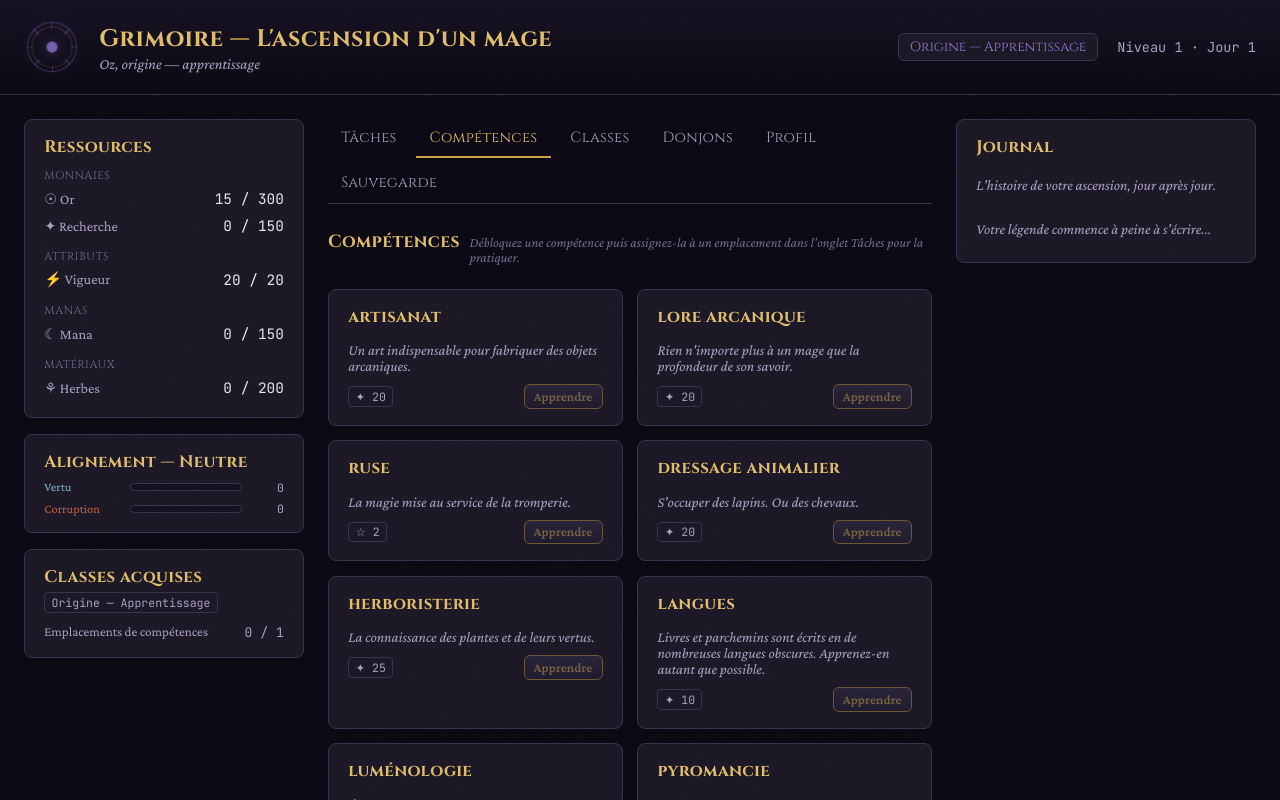
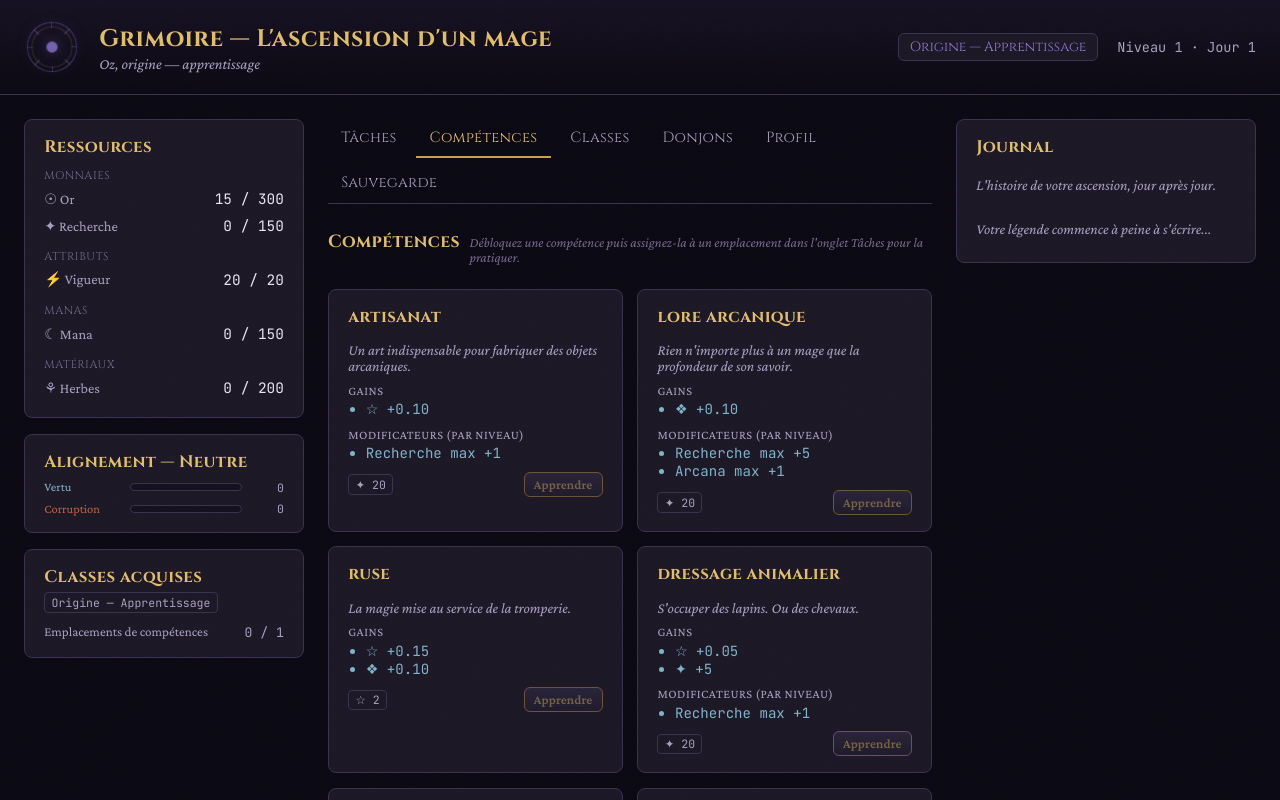
Before and after one commit to QGonnon/Grimoire, a Vue app: page / in a window 1280 px wide. Both pictures are taken after a click on the button "Compétences". Shown: the top 800 px of the page. Built offline with nearby package versions, Linux system fonts and the light colour scheme.

Commit message:
feat: enhance gameplay mechanics with boss encounters and improved resource management

```diff
--- a/src/components/tabs/ClassesTab.vue
+++ b/src/components/tabs/ClassesTab.vue
@@ -14,14 +14,14 @@ function costLabel(cost: Partial<Record<ResourceId, number>>): string {
   return entries.map(([res, amt]) => `${RESOURCE_MAP[res]?.symbol ?? '?'} ${formatNumber(amt)}`).join('  ·  ');
 }
 
-function bonusLabel(mod: Record<string, number | string>): string {
+function bonusList(mod: Record<string, number | string>): string[] {
   const parsed = parseMods(mod, RESOURCE_IDS, SKILL_IDS);
   const parts: string[] = [];
   for (const [id, v] of Object.entries(parsed.resourceRate)) parts.push(`${RESOURCE_MAP[id]?.name ?? id} +${Math.round(v * 100)}%`);
-  for (const [id, v] of Object.entries(parsed.resourceMax)) parts.push(`${RESOURCE_MAP[id]?.name ?? id} plafond +${formatNumber(v)}`);
+  for (const [id, v] of Object.entries(parsed.resourceMax)) parts.push(`${RESOURCE_MAP[id]?.name ?? id} max +${formatNumber(v)}`);
   for (const [id, v] of Object.entries(parsed.skillMax)) parts.push(`${SKILL_MAP[id]?.name ?? id} niveau +${formatNumber(v)}`);
   for (const [id, v] of Object.entries(parsed.skillRate)) parts.push(`${SKILL_MAP[id]?.name ?? id} apprentissage +${Math.round(v * 100)}%`);
-  return parts.length ? parts.join('  ·  ') : 'Aucun bonus direct';
+  return parts;
 }
 
 function alignmentLabel(mod: Record<string, number | string>): string | null {
@@ -66,9 +66,13 @@ function visible(c: (typeof CLASSES)[number]): boolean {
           >
             <h3>{{ c.name }}<span v-if="c.secret" class="badge" style="margin-left: 0.5em">secrète</span></h3>
             <p class="desc">{{ c.description }}</p>
-            <div class="stats">
-              <span>{{ bonusLabel(c.mod) }}</span>
+            <div v-if="bonusList(c.mod).length" class="stats-group">
+              <span class="stats-label">Modificateurs</span>
+              <ul class="stats-list">
+                <li v-for="(b, i) in bonusList(c.mod)" :key="i">{{ b }}</li>
+              </ul>
             </div>
+            <p v-else class="desc">Aucun bonus direct</p>
             <p v-if="alignmentLabel(c.mod)" class="desc" style="color: var(--ember)">
               {{ alignmentLabel(c.mod) }} à l'adoption
             </p>
--- a/src/components/tabs/SkillsTab.vue
+++ b/src/components/tabs/SkillsTab.vue
@@ -8,10 +8,12 @@ import {
   canUnlockSkill,
   unlockSkill,
 } from '../../composables/useGame';
-import { SKILLS, xpForLevel, skillLevel } from '../../data/skills';
-import { RESOURCE_MAP } from '../../data/resources';
+import { SKILLS, SKILL_MAP, xpForLevel, skillLevel } from '../../data/skills';
+import { RESOURCE_MAP, RESOURCE_IDS } from '../../data/resources';
+import { SKILL_IDS } from '../../data/skills';
+import { parseMods } from '../../engine/expr';
 import { formatNumber } from '../../utils/format';
-import type { ResourceId } from '../../types';
+import type { ModMap, ResourceId } from '../../types';
 
 function progressPercent(id: string): number {
   const level = effectiveSkillLevel(id);
@@ -30,6 +32,21 @@ function costLabel(cost: Partial<Record<ResourceId, number>>): string {
   return entries.map(([res, amt]) => `${RESOURCE_MAP[res]?.symbol ?? ''} ${formatNumber(amt)}`).join('  ·  ');
 }
 
+function resultList(result: Partial<Record<ResourceId, number>>): string[] {
+  const entries = Object.entries(result) as [ResourceId, number][];
+  return entries.map(([res, amt]) => `${RESOURCE_MAP[res]?.symbol ?? res} +${formatNumber(amt)}`);
+}
+
+function modList(mod: ModMap): string[] {
+  const parsed = parseMods(mod, RESOURCE_IDS, SKILL_IDS);
+  const parts: string[] = [];
+  for (const [id, v] of Object.entries(parsed.resourceRate)) parts.push(`${RESOURCE_MAP[id]?.name ?? id} +${Math.round(v * 100)}%`);
+  for (const [id, v] of Object.entries(parsed.resourceMax)) parts.push(`${RESOURCE_MAP[id]?.name ?? id} max +${formatNumber(v)}`);
+  for (const [id, v] of Object.entries(parsed.skillMax)) parts.push(`${SKILL_MAP[id]?.name ?? id} niveau +${formatNumber(v)}`);
+  for (const [id, v] of Object.entries(parsed.skillRate)) parts.push(`${SKILL_MAP[id]?.name ?? id} apprentissage +${Math.round(v * 100)}%`);
+  return parts;
+}
+
 const visibleSkills = computed(() => SKILLS.filter((s) => skillUnlocked(s.id) || skillRequirementMet(s.id)));
 const lockedCount = computed(() => SKILLS.length - visibleSkills.value.length);
 </script>
@@ -44,6 +61,18 @@ const lockedCount = computed(() => SKILLS.length - visibleSkills.value.length);
       <div v-for="skill in visibleSkills" :key="skill.id" class="card" :class="{ owned: skillUnlocked(skill.id) }">
         <h3>{{ skill.name }}</h3>
         <p class="desc">{{ skill.description }}</p>
+        <div v-if="resultList(skill.result).length" class="stats-group">
+          <span class="stats-label">Gains</span>
+          <ul class="stats-list">
+            <li v-for="(r, i) in resultList(skill.result)" :key="i">{{ r }}</li>
+          </ul>
+        </div>
+        <div v-if="modList(skill.mod).length" class="stats-group">
+          <span class="stats-label">Modificateurs (par niveau)</span>
+          <ul class="stats-list">
+            <li v-for="(m, i) in modList(skill.mod)" :key="i">{{ m }}</li>
+          </ul>
+        </div>
         <template v-if="skillUnlocked(skill.id)">
           <div class="progress-bar">
             <div :style="{ width: progressPercent(skill.id) + '%' }"></div>
--- a/src/composables/useGame.ts
+++ b/src/composables/useGame.ts
@@ -50,6 +50,7 @@ function createInitialState(): GameState {
       bar: 0,
       encountersDone: 0,
       inCombat: false,
+      isBoss: false,
       monsterId: null,
       monsterHp: 0,
       monsterMaxHp: 0,
@@ -420,6 +421,7 @@ export function switchDungeon(id: string) {
       bar: 0,
       encountersDone: 0,
       inCombat: false,
+      isBoss: false,
       monsterId: null,
       monsterHp: 0,
       monsterMaxHp: 0,
@@ -458,6 +460,7 @@ function checkDungeonCompletion(def: DungeonDef) {
     bar: 0,
     encountersDone: 0,
     inCombat: false,
+    isBoss: false,
     monsterId: null,
     monsterHp: 0,
     monsterMaxHp: 0,
@@ -478,6 +481,7 @@ function resolveEncounter(def: DungeonDef) {
     }
     const hp = isBossFight ? Math.round(monster.hp * 1.5) : monster.hp;
     prog.inCombat = true;
+    prog.isBoss = isBossFight;
     prog.monsterId = monsterId;
     prog.monsterMaxHp = hp;
     prog.monsterHp = hp;
@@ -517,11 +521,20 @@ function tickDungeon() {
     prog.monsterHp -= playerPower();
     if (prog.monsterHp <= 0) {
       const monster = prog.monsterId ? MONSTER_MAP[prog.monsterId] : null;
+      const rolls = prog.isBoss ? 2 : 1;
+      const gained: Partial<Record<ResourceId, number>> = {};
+      for (let i = 0; i < rolls && def.loot.length > 0; i++) {
+        const entry = def.loot[Math.floor(Math.random() * def.loot.length)];
+        const amount = entry.min + Math.random() * (entry.max - entry.min);
+        addResource(entry.resource, amount);
+        gained[entry.resource] = (gained[entry.resource] ?? 0) + amount;
+      }
       prog.inCombat = false;
+      prog.isBoss = false;
       prog.monsterId = null;
       prog.encountersDone++;
       prog.bar = 0;
-      addJournal(`Vous triomphez de ${monster?.name ?? 'la créature'} dans ${def.name}.`);
+      addJournal(`Vous triomphez de ${monster?.name ?? 'la créature'} dans ${def.name}.${gainsLabel(gained)}`);
       checkDungeonCompletion(def);
     }
     return;
--- a/src/data/resources.ts
+++ b/src/data/resources.ts
@@ -21,14 +21,14 @@ export const RESOURCES: ResourceDef[] = [
 
   // Manas
   { id: 'mana', name: 'Mana', symbol: '☾', category: 'mana', baseCap: 150, color: '#7fb3c9' },
-  { id: 'fire', name: 'Mana de Feu', symbol: '🜂', category: 'mana', baseCap: 0, color: '#c1603c' },
-  { id: 'water', name: "Mana d'Eau", symbol: '🜄', category: 'mana', baseCap: 0, color: '#5a9bc7' },
-  { id: 'air', name: "Mana d'Air", symbol: '🜁', category: 'mana', baseCap: 0, color: '#b7d3d9' },
-  { id: 'earth', name: 'Mana de Terre', symbol: '🜃', category: 'mana', baseCap: 0, color: '#8a6f4b' },
-  { id: 'nature', name: 'Mana de Nature', symbol: '❦', category: 'mana', baseCap: 0, color: '#7fa25c' },
-  { id: 'shadow', name: "Mana d'Ombre", symbol: '☠', category: 'mana', baseCap: 0, color: '#6a5a8c' },
-  { id: 'light', name: 'Mana de Lumière', symbol: '☀', category: 'mana', baseCap: 0, color: '#e8d98a' },
-  { id: 'spirit', name: "Mana d'Esprit", symbol: '☯', category: 'mana', baseCap: 0, color: '#a99fc0' },
+  { id: 'fire', name: 'Feu', symbol: '🜂', category: 'mana', baseCap: 0, color: '#c1603c' },
+  { id: 'water', name: "Eau", symbol: '🜄', category: 'mana', baseCap: 0, color: '#5a9bc7' },
+  { id: 'air', name: "Air", symbol: '🜁', category: 'mana', baseCap: 0, color: '#b7d3d9' },
+  { id: 'earth', name: 'Terre', symbol: '🜃', category: 'mana', baseCap: 0, color: '#8a6f4b' },
+  { id: 'nature', name: 'Nature', symbol: '❦', category: 'mana', baseCap: 0, color: '#7fa25c' },
+  { id: 'shadow', name: "Ombre", symbol: '☠', category: 'mana', baseCap: 0, color: '#6a5a8c' },
+  { id: 'light', name: 'Lumière', symbol: '☀', category: 'mana', baseCap: 0, color: '#e8d98a' },
+  { id: 'spirit', name: "Esprit", symbol: '☯', category: 'mana', baseCap: 0, color: '#a99fc0' },
 
   // Knowledge / books
   { id: 'scrolls', name: 'Parchemins', symbol: '📜', category: 'knowledge', baseCap: 0, uncapped: true, color: '#c9a24b' },
--- a/src/data/skills.ts
+++ b/src/data/skills.ts
@@ -29,7 +29,7 @@ export const SKILLS: SkillDef[] = [
     require: '',
     unlockCost: { research: 20 },
     cost: { energy: 0.2 },
-    result: { arcana: 1 },
+    result: { arcana: 0.1 },
     mod: { 'research.max': 5, 'arcana.max': 1 },
   },
   {
--- a/src/style.css
+++ b/src/style.css
@@ -271,6 +271,28 @@ button:disabled {
   display: flex;
   flex-wrap: wrap;
   gap: 0.9rem;
+}
+
+.card .stats-group {
+  margin-bottom: 0.6rem;
+}
+
+.card .stats-label {
+  display: block;
+  color: var(--text-dim);
+  font-size: 0.78rem;
+  text-transform: uppercase;
+  letter-spacing: 0.04em;
+  margin-bottom: 0.15rem;
+}
+
+.card .stats-list {
+  color: var(--mana-blue);
+  font-size: 0.88rem;
+  font-family: 'JetBrains Mono', monospace;
+  margin: 0;
+  padding-left: 1.1rem;
+  list-style: disc;
 }
 
 .cost-negative {
--- a/src/types.ts
+++ b/src/types.ts
@@ -188,6 +188,7 @@ export interface DungeonProgress {
   bar: number;
   encountersDone: number;
   inCombat: boolean;
+  isBoss: boolean;
   monsterId: MonsterId | null;
   monsterHp: number;
   monsterMaxHp: number;
```
Also changed, not shown: 1 other file (tests, documents, lock files or other folders).
